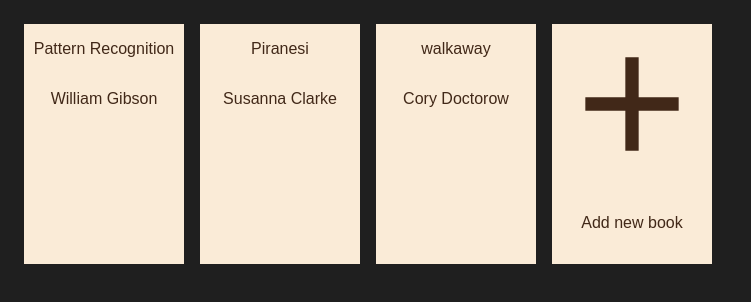
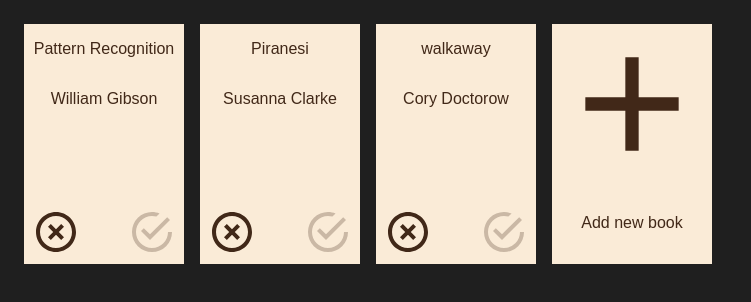
Before and after one commit to mjulmer/odin-library, a plain HTML site: page index.html in a window 1280 px wide. Shown: the whole page, without its empty margins (0-751 px from the left). Drawn offline with Linux system fonts and the light colour scheme.

Commit message:
Add remove and read buttons to book items (UI only).
This change adds the buttons to the book card layout, but the logic
isn't wired up -- neither button does anything, and the read button
is always in the unread state.

```diff
--- a/script.js
+++ b/script.js
@@ -77,9 +77,20 @@
   const bookAuthor = document.createElement("p");
   bookAuthor.textContent = book.author;
 
+  const buttonDiv = document.createElement("div");
+  buttonDiv.className = "buttonDiv";
+  const removeButton = document.createElement("button");
+  removeButton.className = "removeButton";
+  removeButton.setAttribute("title", "Remove book");
+  const toggleReadButton = document.createElement("button");
+  toggleReadButton.className = "toggleReadButton";
+  toggleReadButton.setAttribute("title", "Mark as read");
+  buttonDiv.appendChild(removeButton);
+  buttonDiv.appendChild(toggleReadButton);
+
   bookElement.appendChild(bookTitle);
   bookElement.appendChild(bookAuthor);
-
+  bookElement.appendChild(buttonDiv);
   return bookElement;
 }
 
--- a/style.css
+++ b/style.css
@@ -17,15 +17,42 @@
   padding-bottom: 2rem;
 }
 
-.book, .newBookButton {
+.book,
+.newBookButton {
   width: 10rem;
   height: 15rem;
-    background-color: antiquewhite;
+  background-color: #faebd7;
   color: #412818;
   border: none;
   display: flex;
   flex-direction: column;
   align-items: center;
+}
+
+.buttonDiv {
+  margin-top: auto;
+  display: flex;
+  width: 9rem;
+  margin-bottom: .5rem;
+  justify-content: space-between;
+  /* align-items: stretch; */
+}
+
+.removeButton,
+.toggleReadButton {
+  width: 3rem;
+  height: 3rem;
+  border: none;
+}
+
+.removeButton {
+  background: url(icons/close-circle-outline.svg) no-repeat;
+}
+
+.toggleReadButton {
+  background: url(icons/checkbox-marked-circle-outline.svg) no-repeat;
+  background-color: #faebd7bd;
+  background-blend-mode: lighten;
 }
 
 .newBookDialog input {
```
Also changed, not shown: icons/checkbox-marked-circle-outline.svg (added), icons/close-circle-outline.svg (added). Lines whose indentation alone changed are shown as unchanged.
